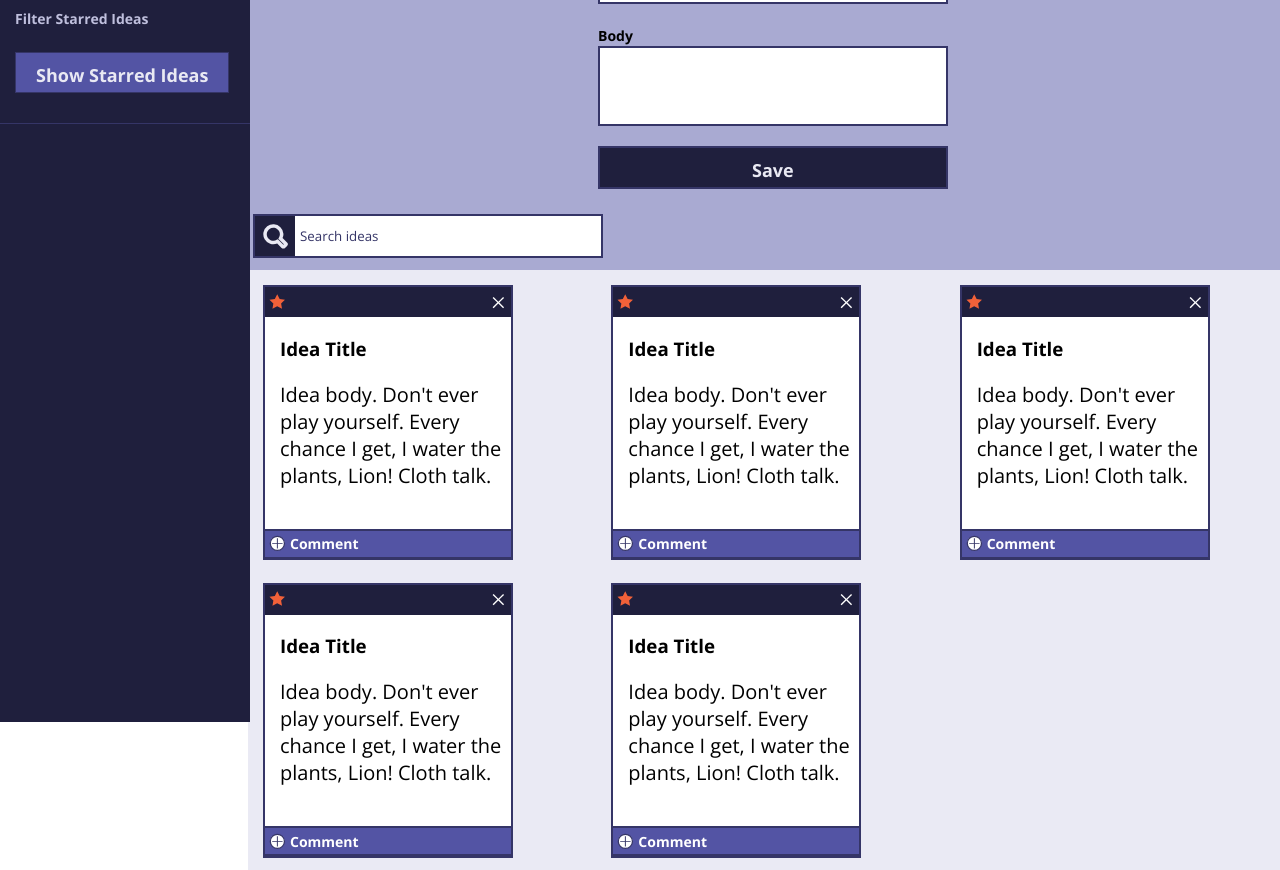
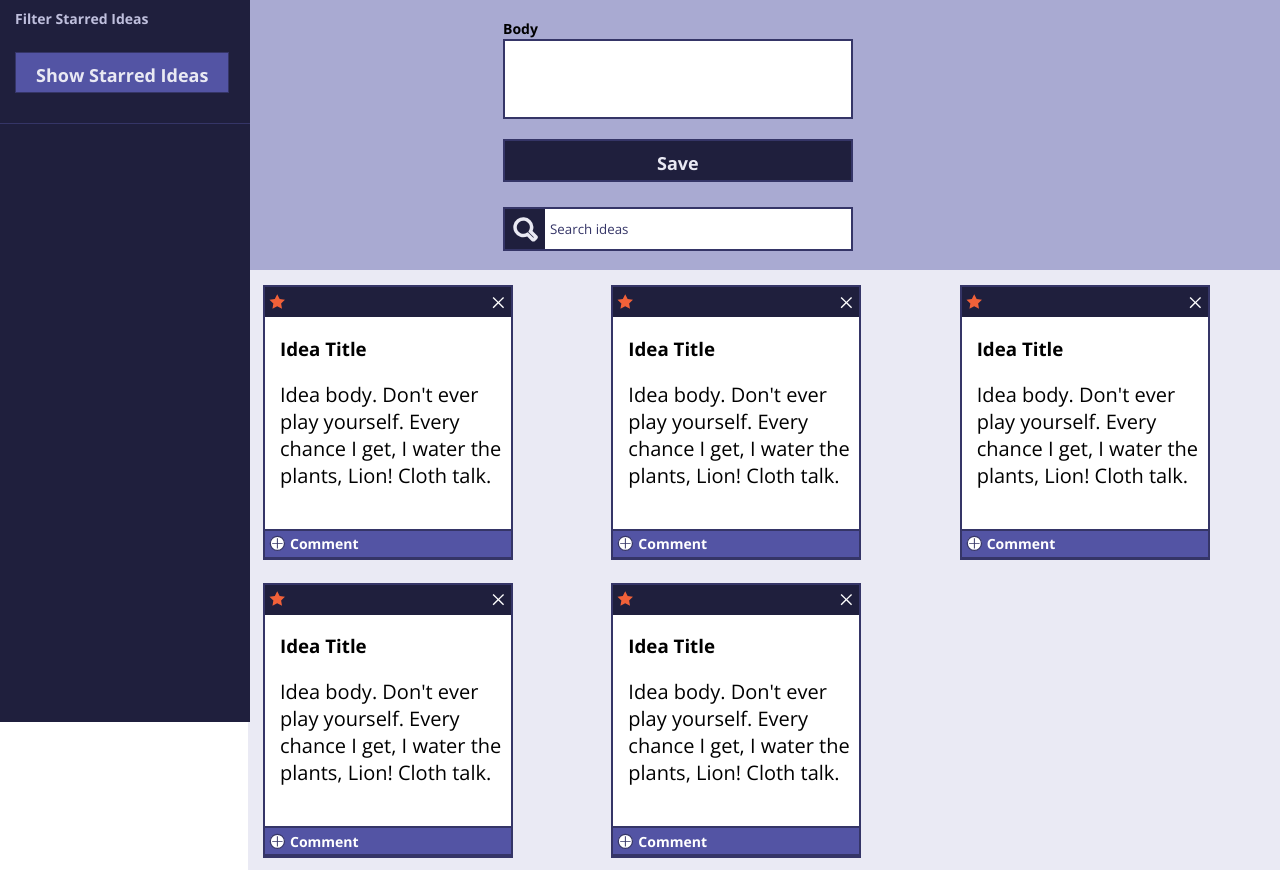
Before and after one commit to vfields/ideabox, a plain HTML site: page index.html in a window 1280 px wide. Shown: the part 78-948 px from the top of the page. Drawn offline with nearby package versions, Linux system fonts and the light colour scheme.

Commit message:
CSS rough draft

```diff
--- a/index.html
+++ b/index.html
@@ -17,6 +17,7 @@
       </div>
     </nav>
     <section class="user-input-section">
+      <div class="top-container">
         <div class="form-container">
           <form>
             <label for="title" id="title-label">Title</label><br>
@@ -31,6 +32,7 @@
             <img src="assets/search.svg" alt="a white outline of a microscope">
           </div>
           <input type="search" id="search-ideas" name="search-ideas" placeholder="Search ideas">
+        </div>
       </div>
     </section>
     <section class="ideabox-section">
--- a/styles.css
+++ b/styles.css
@@ -75,10 +75,14 @@ input {
   margin-right: -10px;
   margin-left: 240px;
   padding: 5px;
+  display: flex;
+}
+
+.top-container {
   display: flex column;
-  justify-content: center;
-  align-items: center;
-  align-content: center;
+  justify-content: space-evenly;
+  margin-right: 250px;
+  margin-left: 250px;
 }
 
 .form-container {
```
Lines whose indentation alone changed are shown as unchanged.
